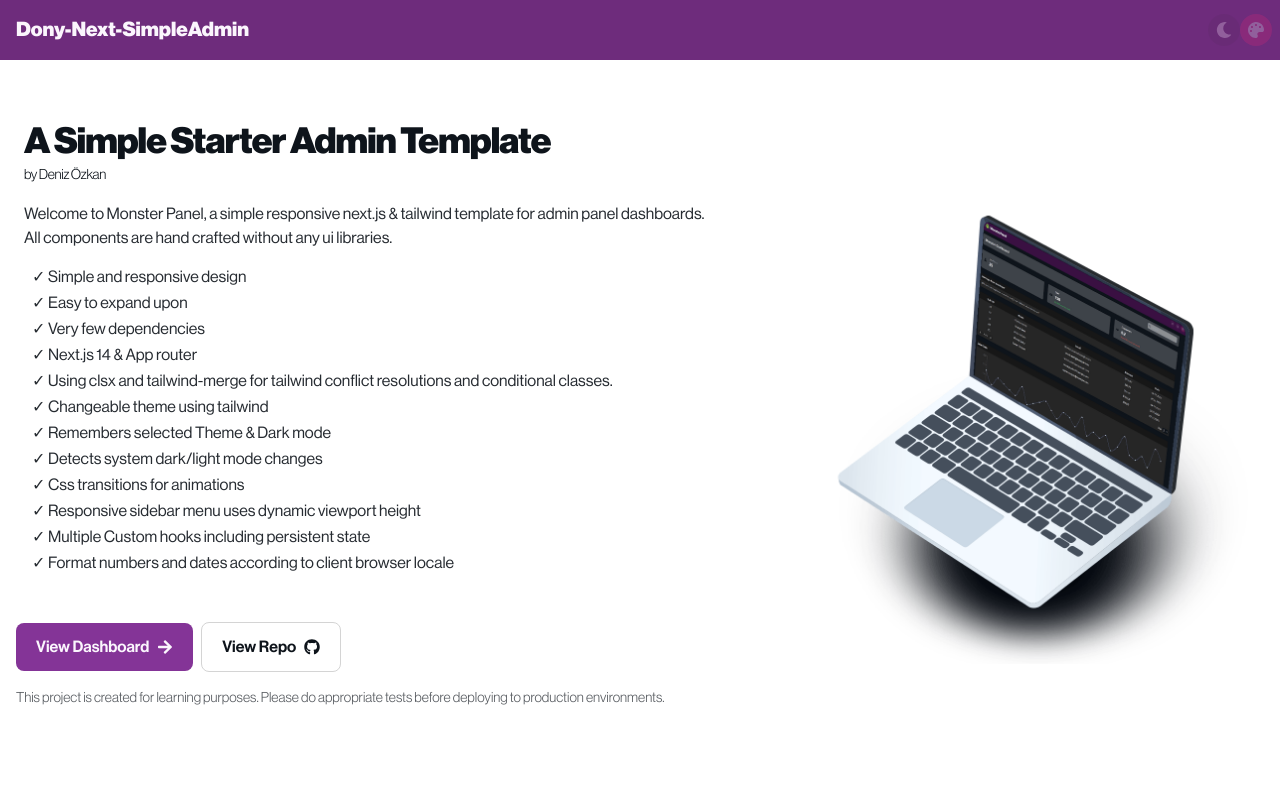
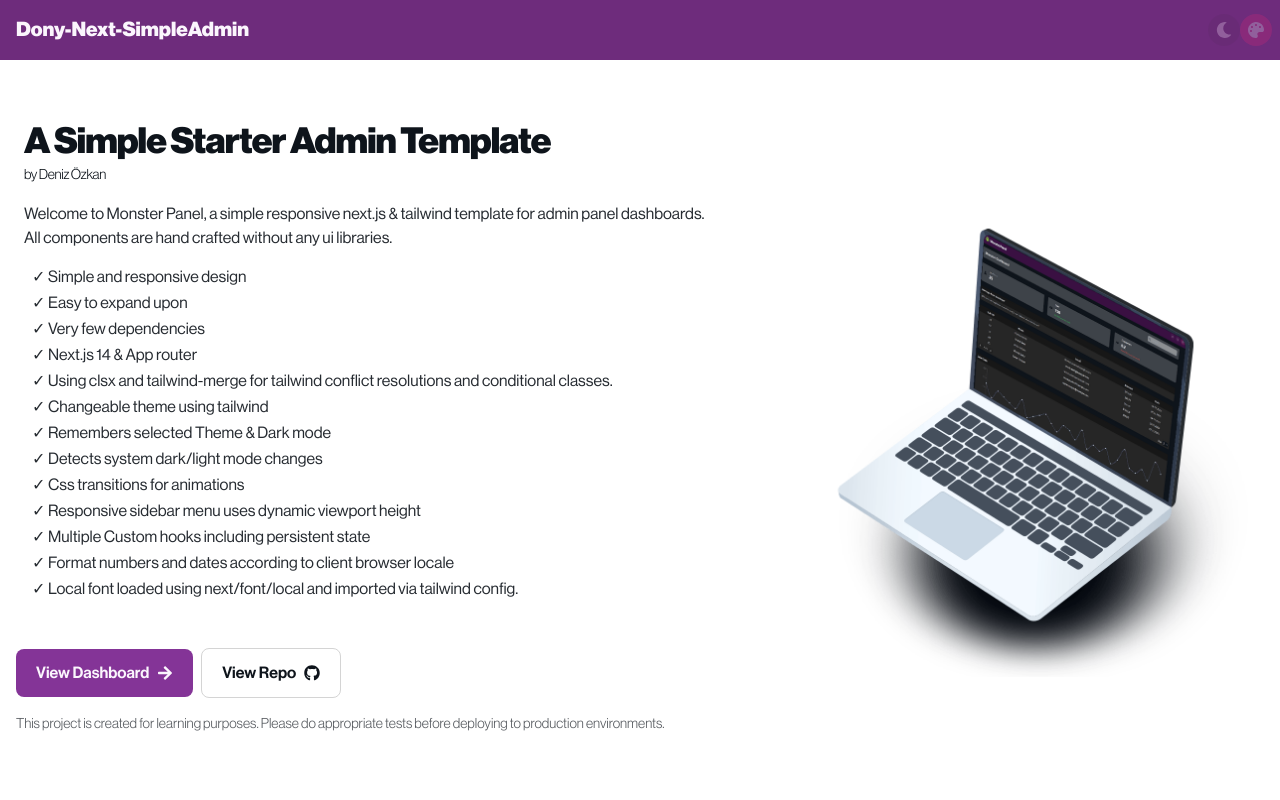
Before and after one commit to donis3/Dony-Next-SimpleAdmin, a Next.js app: page / in a window 1280 px wide. Shown: the top 800 px of the page. Built offline with nearby package versions, Linux system fonts and the light colour scheme.

Commit message:
landing page text changes

```diff
--- a/app/page.tsx
+++ b/app/page.tsx
@@ -69,6 +69,10 @@
 									✓ Format numbers and dates according to
 									client browser locale
 								</li>
+								<li>
+									✓ Local font loaded using next/font/local and
+									imported via tailwind config.
+								</li>
 							</ul>
 
 							<div className="mt-10 flex flex-row gap-2 items-center justify-center md:justify-start">
```
